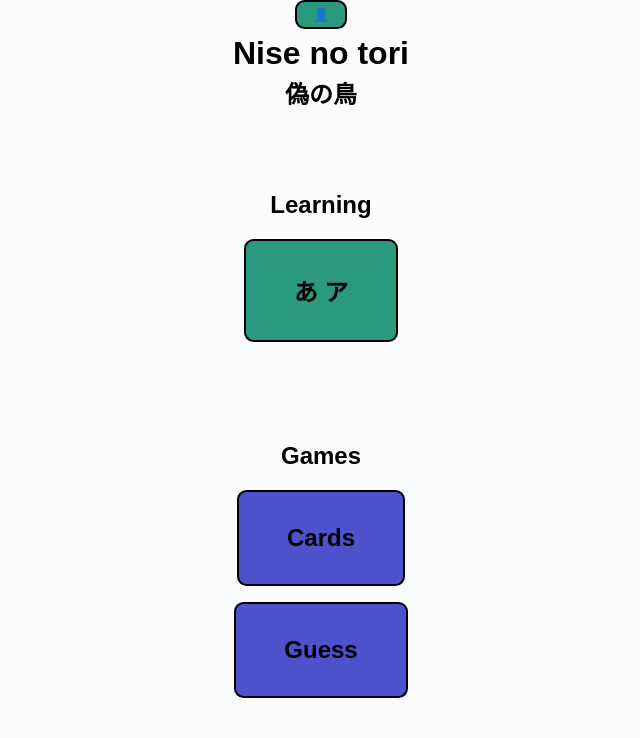
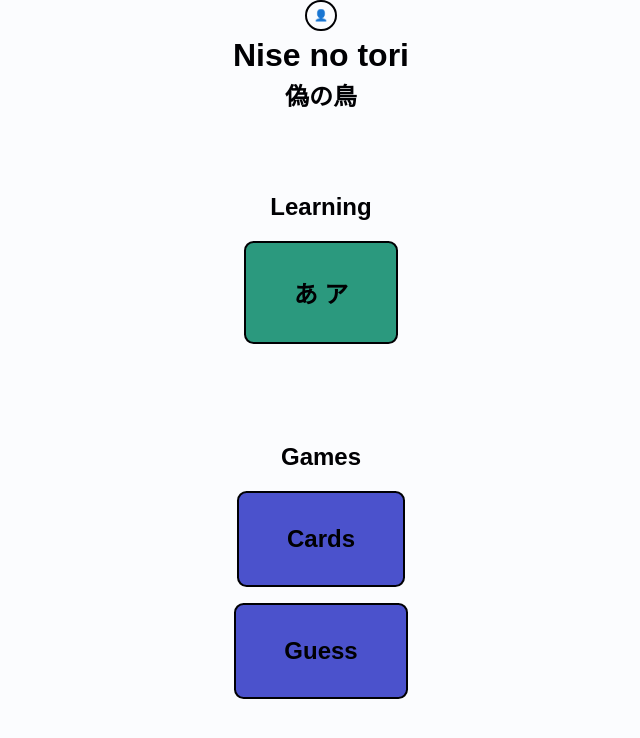
Before and after one commit to vikkio88/nisenotori, a Svelte app: page / in a window 1280 px wide. Shown: the top 738 px of the page, without its empty margins (319-959 px from the left). Built offline with nearby package versions, Linux system fonts and the light colour scheme.

Commit message:
improved account badge

```diff
--- a/src/components/AccountBadge.svelte
+++ b/src/components/AccountBadge.svelte
@@ -1,13 +1,50 @@
 <script>
-    import { navigate } from "svelte-routing";
-    import userStore from "../store/user";
+  import { navigate } from "svelte-routing";
+  import userStore from "../store/user";
 </script>
 
-{#if Boolean($userStore.user)}
-    👤
-    <h3>{$userStore.user.name}</h3>
-{:else}
-    <button class="small success" on:click={() => navigate("/account")}>
-        👤
-    </button>
-{/if}
+<button
+  class="n-btn badge"
+  on:click={() => navigate("/account")}
+  class:loggedin={Boolean($userStore.user)}
+>
+  <div>
+    {#if Boolean($userStore.user)}
+      {$userStore.user.name.slice(0, 1)}
+    {:else}
+      👤
+    {/if}
+  </div>
+</button>
+
+<style>
+  .badge {
+    align-items: center;
+    font-size: 0.7rem;
+    padding: 0.33rem 0.45rem;
+    border-radius: 800px;
+    border: var(--borders);
+    border-color: var(--main-font-color);
+    text-align: center;
+  }
+  .badge > div {
+    display: flex;
+    justify-content: center;
+  }
+
+  .badge:hover {
+    background-color: var(--main-font-color);
+  }
+
+  .loggedin {
+    font-size: 1rem;
+    text-transform: capitalize;
+    padding: 0.4rem 0.8rem;
+    color: var(--main-bg-color);
+    background-color: var(--accent-faint-color);
+  }
+
+  .loggedin:hover {
+    color: var(--main-bg-color);
+  }
+</style>
```
